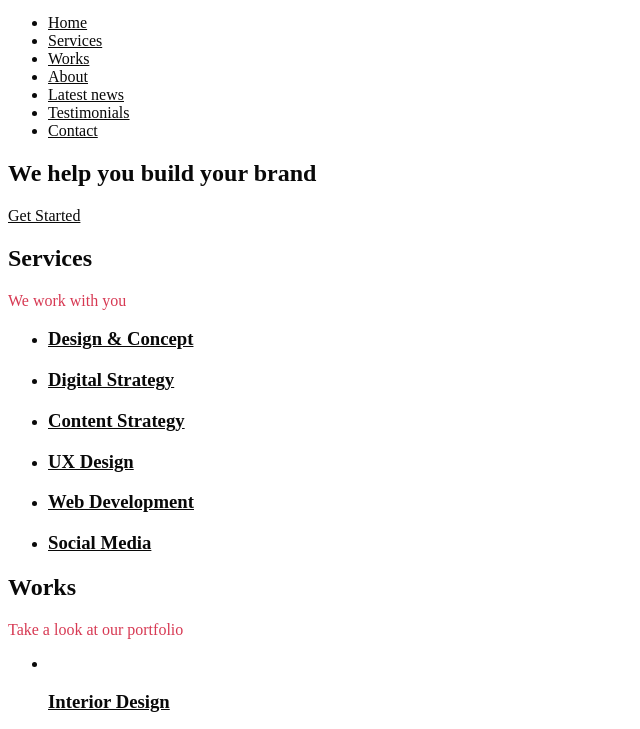
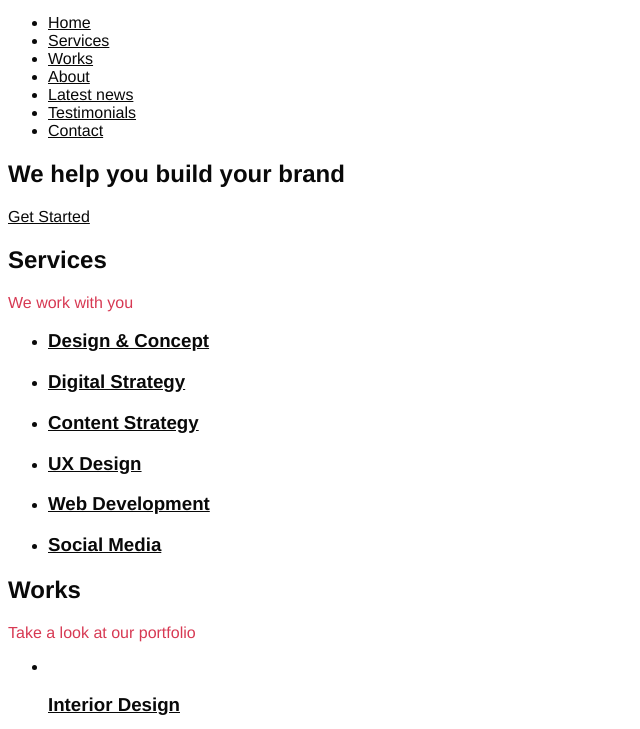
Before and after one commit to HanaOuerghemmi/holbertonschool-web_front_end, a plain HTML site: page CSS_advanced/index.html in a window 1280 px wide. Shown: the part 54-783 px from the top of the page, without its empty margins (0-640 px from the left). Drawn offline with Linux system fonts and the light colour scheme; grey boxes are pictures that could not be loaded.

Commit message:
🎨font family🎨

```diff
--- a/CSS_advanced/index.html
+++ b/CSS_advanced/index.html
@@ -8,7 +8,7 @@
     <meta name="description" content="Description of the page less than 150 characters">
     <link rel="icon" type="image/png" href="images/favicon.jpg">
     <link href="https://fonts.googleapis.com/css?family=Open+Sans:400,700|Raleway:700&display=swap" rel="stylesheet">
-    <link rel='stylesheet' href='styles/3-style.css'>
+    <link rel='stylesheet' href='styles/4-style.css'>
 </head>
 
 <body>
--- /dev/null
+++ b/CSS_advanced/styles/4-style.css
@@ -0,0 +1,32 @@
+:root{
+    --color-primary: #d73953;
+    --color-black:#090909;
+    --color-white: #ffffff;
+    --color-light-grey: #f3f3f3;
+    --color-dark-grey: #353535;
+    --text-color: var(--color-black);
+    --font-family-base: "Helvetica Neue", Helvetica, Arial, sans-serif;
+    --font-family-title: "Helvetica Neue", Helvetica, Arial, sans-serif;
+}
+html{
+    scroll-behavior: smooth;
+}
+body{
+    color: var(--text-color);
+    font-family: var(--font-family-base);
+}
+a{
+    color: var(--text-color);
+}
+.visually-hidden{
+    display: none;
+}
+.card-category{
+    color:var(--color-primary);
+}
+.section-tagline{
+    color:var(--color-primary);
+}
+.h1, h2, h3, h4, h5, h6{
+    font-family: var(--font-family-title);
+}
```
